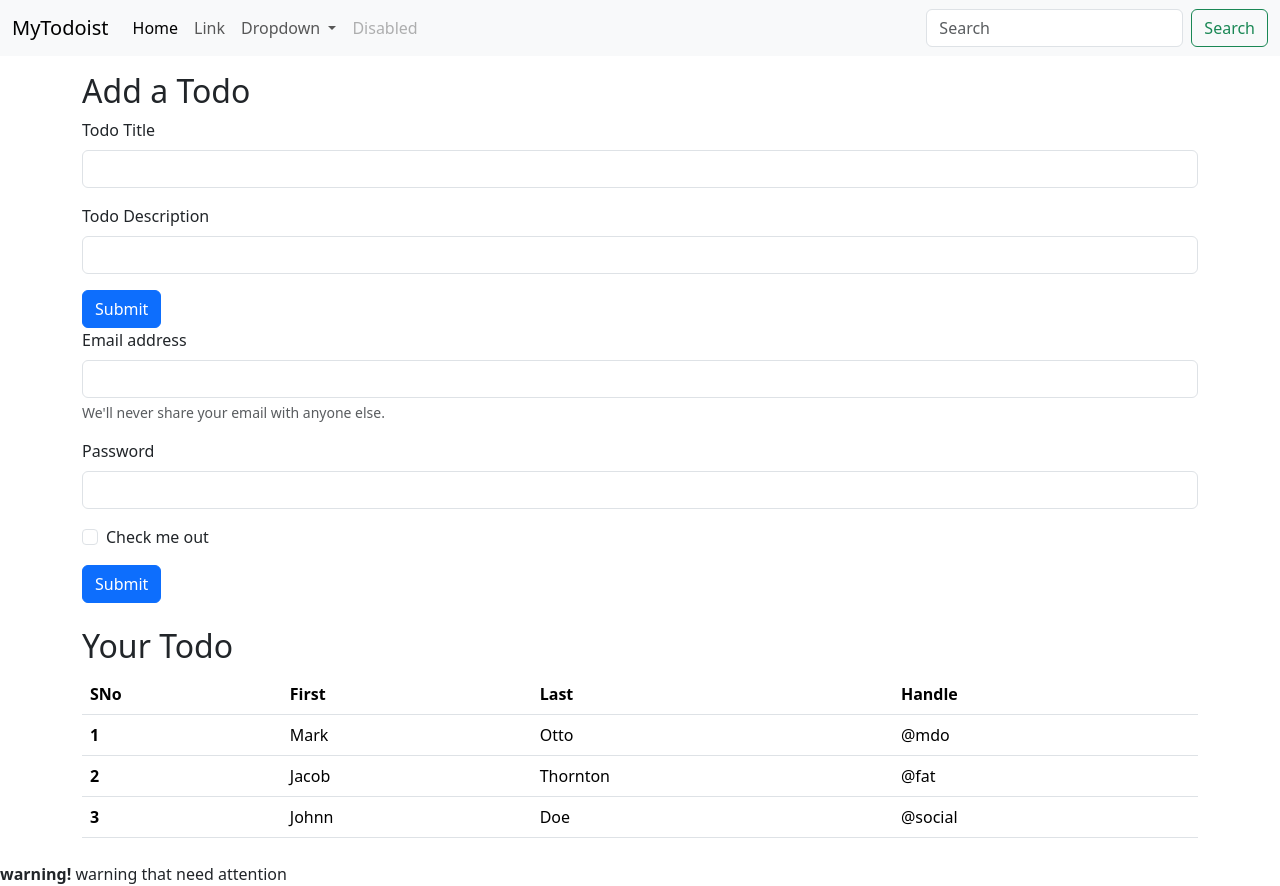
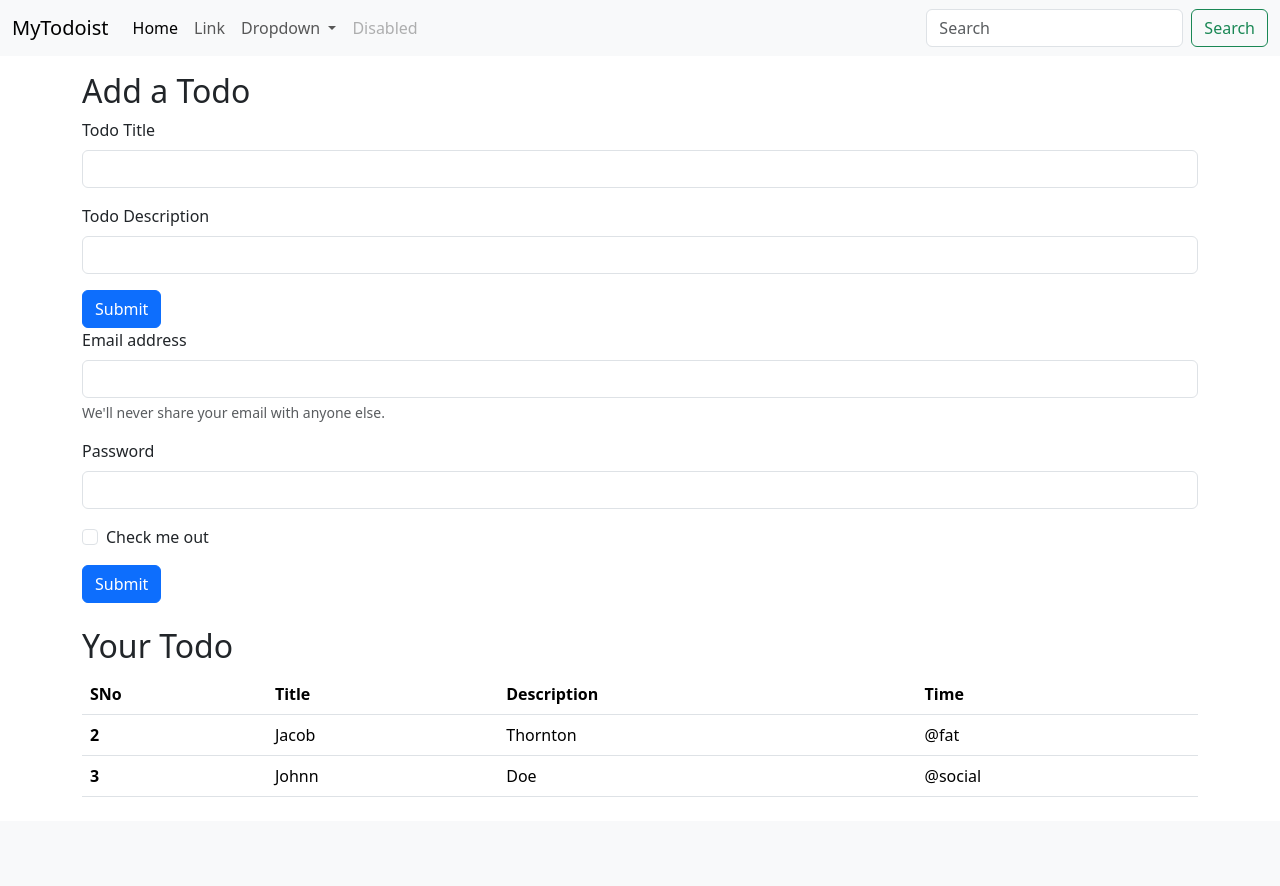
Before and after one commit to Abhishek2027ymca/FocusTrack, a Flask app: page / in a window 1280 px wide. After the commit the page ends 797 px from the top, so only its background shows below. Run offline with Flask 3, Linux system fonts and the light colour scheme.

Commit message:
Enhance Todo app: Add form handling and display todos in index.html

```diff
--- a/app.py
+++ b/app.py
@@ -1,5 +1,5 @@
 # Import Flask and render_template from the flask module
-from flask import Flask, render_template
+from flask import Flask, render_template,request
 from flask_sqlalchemy import SQLAlchemy
 from datetime import datetime
 
@@ -23,8 +23,13 @@ class Todo(db.Model):
 ####### creatingan repr method
         def __repr__(self) -> str:
             return f"{self.sno} - {self.title}"
-@app.route('/')
+@app.route('/', methods = ["GET", "POST"])
 def home():
+    if request.method == "POST":
+         print("post")
+        # If the request method is POST, it means the form was submitted
+        # Here you would typically handle form data, e.g., save it to the database
+
     # Create an instance of the Todo model (a single todo item)
     # This will have title = "First Todo" and description = "Start investing in stock market"
     todo = Todo(title="First Todo", desc="Start investing in stock market")
@@ -42,10 +47,13 @@ def home():
     #return render_template("index.html")
 
 # Define another route '/pro' for testing or another page
-@app.route("/pro")
-def pro():
+@app.route('/show')
+def products():
+    allTodo = Todo.query.all()
+    print(allTodo)
+    # Render the 'products.html' template with the list of all todo items
     # This route simply returns a plain text response
-    return "prod page is this"
+    return render_template("index.html", allTodo=allTodo)
 
 # Check if this file is being run directly (not imported)
 if __name__ == "__main__":
--- a/templates/index.html
+++ b/templates/index.html
@@ -80,6 +80,8 @@
     <!--   conatiner  -->
     <div class="container my-3">
       <h2>Add a Todo</h2>
+      <!--  adding a form action -->
+        <form action="/" method="POST"></form>
       <form>
         <div class="mb-3">
           <label for="Title" class="form-label"
@@ -147,18 +149,23 @@
         <thead>
           <tr>
             <th scope="col">SNo</th>
-            <th scope="col">First</th>
-            <th scope="col">Last</th>
-            <th scope="col">Handle</th>
+            <th scope="col">Title</th>
+            <th scope="col">Description</th>
+            <th scope="col">Time</th>
           </tr>
         </thead>
         <tbody>
-          <tr>
-            <th scope="row">1</th>
-            <td>Mark</td>
-            <td>Otto</td>
-            <td>@mdo</td>
+          <!-- this is a jinja for loop -->
+          {% for todo in allTodo %}
+            <tr>
+              <!--  count rows from datat base  -->
+            <th scope="row">{{loop.index}}</th>
+            <td>{{todo.title}}</td>
+            <td>{{todo.desc}}</td>
+            <td>{{todo.date_created}}</td>
           </tr>
+          {% endfor %}
+
           <tr>
             <th scope="row">2</th>
             <td>Jacob</td>
@@ -174,7 +181,6 @@
         </tbody>
       </table>
     </div>
-    <strong>warning!</strong> warning that need attention </br>
-    <!-- new line of data changed is shown by green line -->
+
   </body>
 </html>
```
Also changed, not shown: instance/todo.db.
